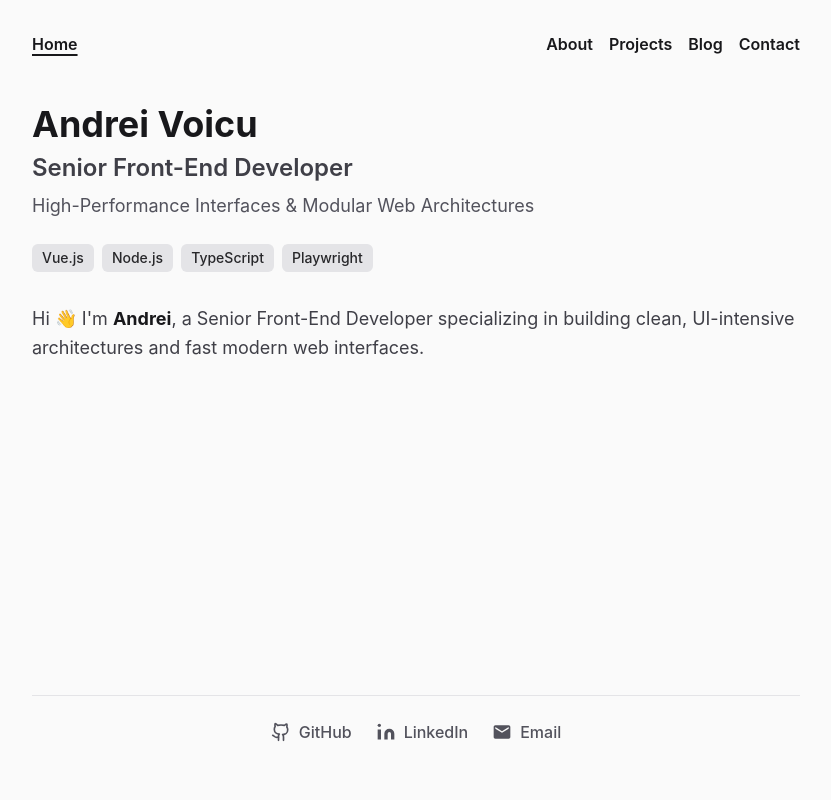
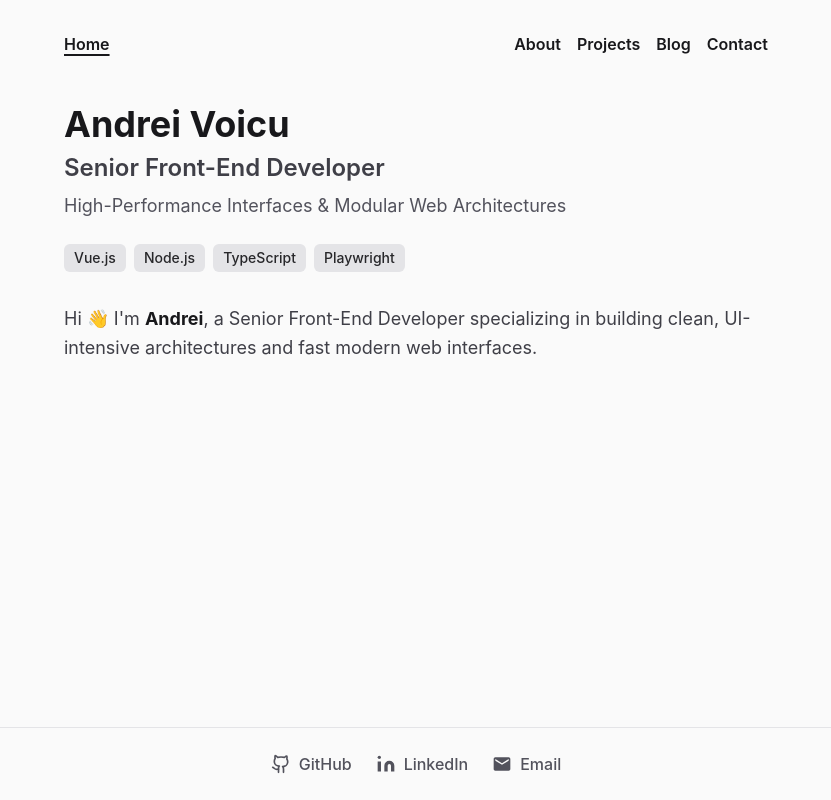
Before and after one commit to dreiv/dreiv.github.io, a website built with Vite: page index.html in a window 1280 px wide. Shown: the whole page, without its empty margins (224-1055 px from the left). Built offline with nearby package versions, Linux system fonts and the light colour scheme.

Commit message:
feat: keyboard listener for menu button, cleanup html

```diff
--- a/index.html
+++ b/index.html
@@ -6,13 +6,15 @@
     <meta name="viewport" content="width=device-width, initial-scale=1.0" />
     <meta name="description" content="Developer portfolio and technical blog." />
     <title>dreiv.github.io</title>
+    <link rel="stylesheet" href="src/style.css" />
   </head>
 
   <body
-    class="bg-zinc-50 text-zinc-900 dark:bg-zinc-900 dark:text-zinc-100 min-w-[320px] min-h-screen flex flex-col p-4 sm:p-8 transition-colors duration-200"
+    class="bg-zinc-50 text-zinc-900 dark:bg-zinc-900 dark:text-zinc-100 min-w-[320px] min-h-screen flex flex-col transition-colors duration-200"
   >
-    <div id="app" class="max-w-3xl w-full mx-auto flex flex-col flex-1">
-      <header class="mb-12 relative flex items-center justify-end sm:justify-start">
+    <header
+      class="max-w-3xl w-full mx-auto pt-4 sm:pt-8 px-4 sm:px-8 mb-12 relative flex items-center justify-end sm:justify-start"
+    >
       <button
         id="menu-toggle"
         class="sm:hidden p-2 text-zinc-900 dark:text-zinc-50 focus:outline-none focus-visible:ring-2 focus-visible:ring-zinc-500 rounded z-50"
@@ -25,6 +27,7 @@
           fill="none"
           stroke="currentColor"
           viewBox="0 0 24 24"
+          aria-hidden="true"
         >
           <path
             stroke-linecap="round"
@@ -44,10 +47,7 @@
           class="flex flex-col sm:flex-row sm:items-center gap-2 sm:gap-4 font-semibold px-4 sm:px-0 w-full"
         >
           <li>
-              <a
-                href="#home"
-                class="nav-link block py-2 sm:py-0 hover:underline"
-                aria-current="page"
+            <a href="#home" class="nav-link block py-2 sm:py-0 hover:underline" aria-current="page"
               >Home</a
             >
           </li>
@@ -65,12 +65,10 @@
       </nav>
     </header>
 
-      <main id="content" class="flex-1 w-full">
+    <main id="content" class="flex-1 max-w-3xl w-full mx-auto px-4 sm:px-8">
       <!-- HOME SECTION -->
       <section id="home" class="route-view" aria-labelledby="home-heading">
-          <div
-            class="flex flex-col items-center sm:items-start text-center sm:text-left gap-2 w-full"
-          >
+        <article class="flex flex-col items-start text-left gap-2 w-full">
           <h2
             id="home-heading"
             tabindex="-1"
@@ -78,42 +76,46 @@
           >
             Andrei Voicu
           </h2>
-            <h3 class="text-xl sm:text-2xl font-semibold text-zinc-700 dark:text-zinc-300">
+          <p class="text-xl sm:text-2xl font-semibold text-zinc-700 dark:text-zinc-300">
             Senior Front-End Developer
-            </h3>
+          </p>
           <p class="text-base sm:text-lg text-zinc-600 dark:text-zinc-400 mb-4">
             High-Performance Interfaces & Modular Web Architectures
           </p>
 
-            <div class="flex flex-wrap justify-center sm:justify-start gap-2">
-              <span
+          <ul class="flex flex-wrap justify-start gap-2" aria-label="Technical Skills">
+            <li
               class="px-2.5 py-1 bg-zinc-200 dark:bg-zinc-800 text-xs sm:text-sm font-medium rounded-md text-zinc-800 dark:text-zinc-200"
-                >Vue.js</span
             >
-              <span
+              Vue.js
+            </li>
+            <li
               class="px-2.5 py-1 bg-zinc-200 dark:bg-zinc-800 text-xs sm:text-sm font-medium rounded-md text-zinc-800 dark:text-zinc-200"
-                >Node.js</span
             >
-              <span
+              Node.js
+            </li>
+            <li
               class="px-2.5 py-1 bg-zinc-200 dark:bg-zinc-800 text-xs sm:text-sm font-medium rounded-md text-zinc-800 dark:text-zinc-200"
-                >TypeScript</span
             >
-              <span
+              TypeScript
+            </li>
+            <li
               class="px-2.5 py-1 bg-zinc-200 dark:bg-zinc-800 text-xs sm:text-sm font-medium rounded-md text-zinc-800 dark:text-zinc-200"
-                >Playwright</span
             >
-            </div>
+              Playwright
+            </li>
+          </ul>
 
           <div
             class="mt-6 flex flex-col gap-4 text-zinc-700 dark:text-zinc-300 leading-relaxed text-base sm:text-lg"
           >
             <p>
-                Hi 👋 I'm <span class="font-bold text-zinc-900 dark:text-zinc-50">Andrei</span>, a
-                Senior Front-End Developer specializing in building clean, UI-intensive
-                architectures and fast modern web interfaces.
+              Hi 👋 I'm <strong class="font-bold text-zinc-900 dark:text-zinc-50">Andrei</strong>, a
+              Senior Front-End Developer specializing in building clean, UI-intensive architectures
+              and fast modern web interfaces.
             </p>
           </div>
-          </div>
+        </article>
       </section>
 
       <!-- ABOUT SECTION -->
@@ -175,7 +177,9 @@
     </main>
 
     <footer class="w-full border-t border-zinc-200 dark:border-zinc-800 py-6 mt-12">
-        <ul class="flex flex-wrap justify-center gap-4 sm:gap-6">
+      <ul
+        class="max-w-3xl w-full mx-auto px-4 sm:px-8 flex flex-wrap justify-center gap-4 sm:gap-6"
+      >
         <li>
           <a
             href="https://github.com/dreiv"
@@ -184,7 +188,13 @@
             aria-label="GitHub"
             class="flex items-center gap-2 text-sm sm:text-base font-medium text-zinc-600 hover:text-zinc-900 dark:text-zinc-400 dark:hover:text-zinc-100 transition-colors"
           >
-              <svg viewBox="0 0 24 24" height="20" width="20" xmlns="http://www.w3.org/2000/svg">
+            <svg
+              viewBox="0 0 24 24"
+              height="20"
+              width="20"
+              xmlns="http://www.w3.org/2000/svg"
+              aria-hidden="true"
+            >
               <path
                 fill="none"
                 stroke="currentColor"
@@ -213,7 +223,13 @@
             aria-label="LinkedIn"
             class="flex items-center gap-2 text-sm sm:text-base font-medium text-zinc-600 hover:text-zinc-900 dark:text-zinc-400 dark:hover:text-zinc-100 transition-colors"
           >
-              <svg viewBox="0 0 24 24" height="20" width="20" xmlns="http://www.w3.org/2000/svg">
+            <svg
+              viewBox="0 0 24 24"
+              height="20"
+              width="20"
+              xmlns="http://www.w3.org/2000/svg"
+              aria-hidden="true"
+            >
               <path
                 fill="currentColor"
                 d="M16 8a6 6 0 0 1 6 6v7h-4v-7a2 2 0 0 0-2-2 2 2 0 0 0-2 2v7h-4v-7a6 6 0 0 1 6-6z"
@@ -232,7 +248,13 @@
             aria-label="Email"
             class="flex items-center gap-2 text-sm sm:text-base font-medium text-zinc-600 hover:text-zinc-900 dark:text-zinc-400 dark:hover:text-zinc-100 transition-colors"
           >
-              <svg viewBox="0 0 24 24" height="20" width="20" xmlns="http://www.w3.org/2000/svg">
+            <svg
+              viewBox="0 0 24 24"
+              height="20"
+              width="20"
+              xmlns="http://www.w3.org/2000/svg"
+              aria-hidden="true"
+            >
               <path
                 fill="currentColor"
                 d="M20 4H4c-1.1 0-1.99.9-1.99 2L2 18c0 1.1.9 2 2 2h16c1.1 0 2-.9 2-2V6c0-1.1-.9-2-2-2zm0 4-8 5-8-5V6l8 5 8-5v2z"
@@ -243,7 +265,6 @@
         </li>
       </ul>
     </footer>
-    </div>
     <script type="module" src="/src/main.ts"></script>
   </body>
 </html>
--- a/src/main.ts
+++ b/src/main.ts
@@ -1,5 +1,3 @@
-import './style.css'
-
 const validRoutes = ['home', 'about', 'projects', 'blog', 'contact']
 const defaultRoute = 'home'
 
@@ -10,11 +8,22 @@ const mainNav = document.getElementById('main-nav') as HTMLElement | null
 if (menuToggle && mainNav) {
   menuToggle.addEventListener('click', () => {
     const isExpanded = menuToggle.getAttribute('aria-expanded') === 'true'
-
     menuToggle.setAttribute('aria-expanded', (!isExpanded).toString())
     mainNav.classList.toggle('hidden')
   })
 }
+
+// --- Global Keyboard Event Listener ---
+document.addEventListener('keydown', (e) => {
+  // Close mobile menu gracefully on Escape key press
+  if (e.key === 'Escape' && mainNav && !mainNav.classList.contains('hidden')) {
+    mainNav.classList.add('hidden')
+    if (menuToggle) {
+      menuToggle.setAttribute('aria-expanded', 'false')
+      menuToggle.focus() // Return focus to trigger button
+    }
+  }
+})
 
 // --- Dynamic Router Logic ---
 function handleNavigation() {
@@ -25,9 +34,8 @@ function handleNavigation() {
     const section = el as HTMLElement
     if (section.id === currentRoute) {
       section.classList.remove('hidden')
-      section.classList.add('animate-in', 'fade-in', 'duration-300') // Tailwind micro-interaction
+      section.classList.add('animate-in', 'fade-in', 'duration-300')
 
-      // Accessibility (a11y) focus shift: Programmatically focus the view's primary heading
       const heading = section.querySelector('h2')
       if (heading && rawHash !== '') {
         heading.focus()
@@ -59,6 +67,4 @@ function handleNavigation() {
 
 // Intercept browser back/forward buttons and hash mutations
 window.addEventListener('hashchange', handleNavigation)
-
-// Run the routing routine on initial boot to safely catch direct deep links (e.g., site.com/#blog)
-window.addEventListener('DOMContentLoaded', handleNavigation)
+handleNavigation()
```
Lines whose indentation alone changed are shown as unchanged.
